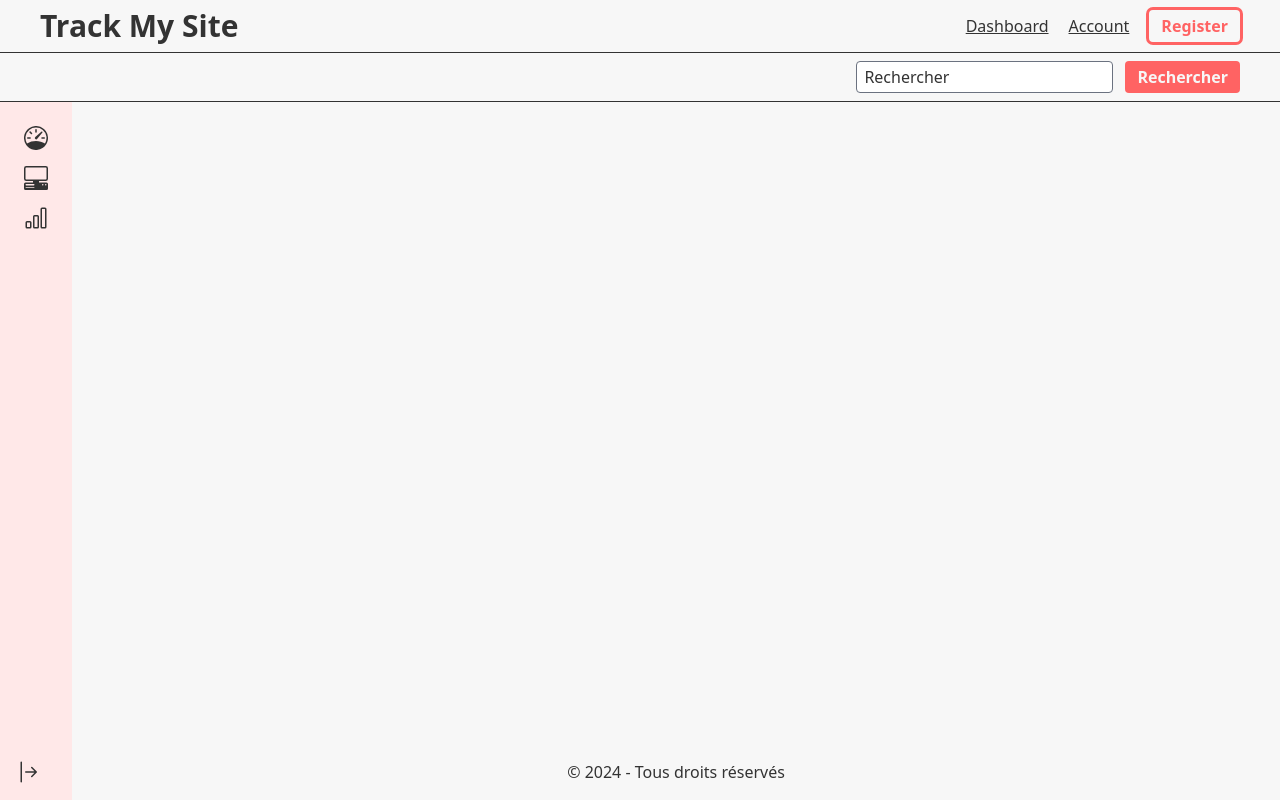
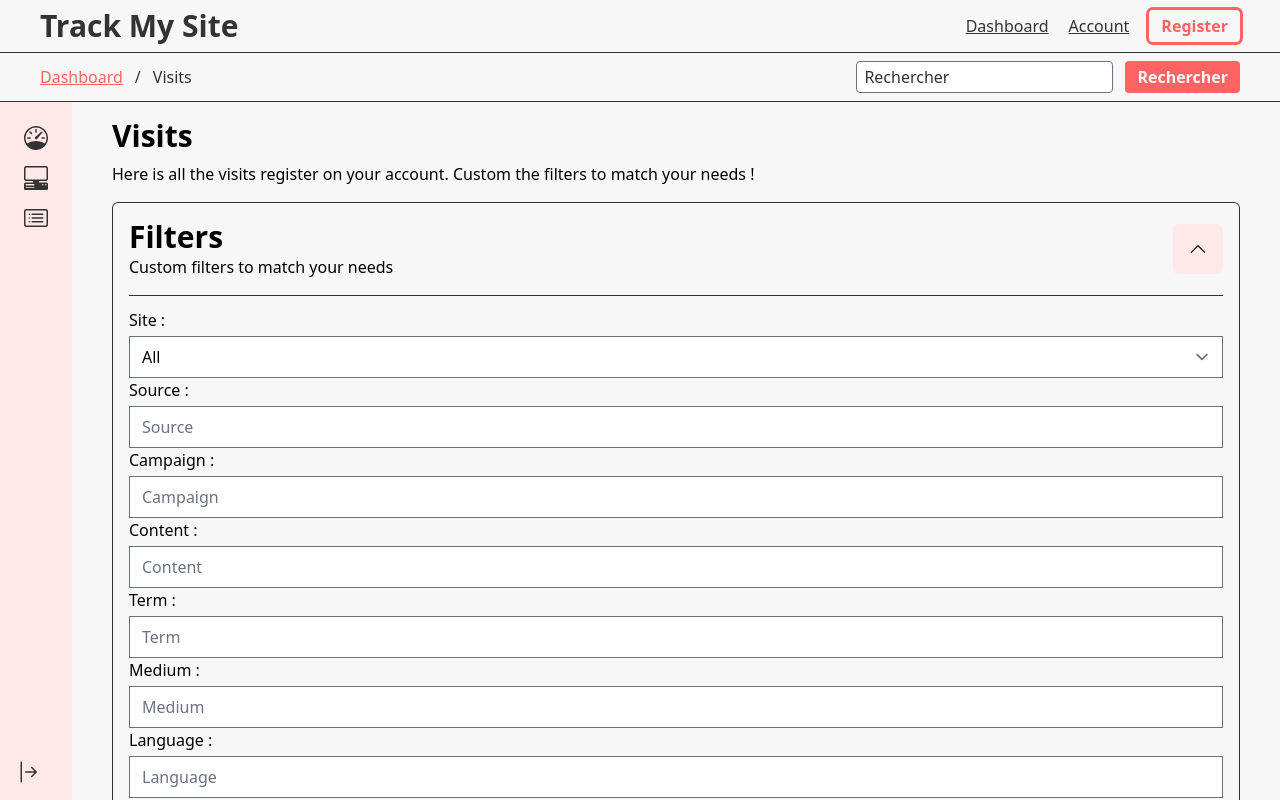
Before and after one commit to eliooooooo/Vue-Dashboard, a Vue app: page /visits in a window 1280 px wide. Built offline with nearby package versions, Linux system fonts and the light colour scheme.

Commit message:
Feat: archive visits

```diff
--- a/src/components/Aside.vue
+++ b/src/components/Aside.vue
@@ -18,9 +18,10 @@
                     </svg>
                     <span x-show="asideOpen" x-transition>Sites</span>
                 </router-link></li>
-                <li><router-link to="#">
-                    <svg xmlns="http://www.w3.org/2000/svg" width="24" height="24" fill="currentColor" class="bi bi-bar-chart" viewBox="0 0 16 16">
-                        <path d="M4 11H2v3h2zm5-4H7v7h2zm5-5v12h-2V2zm-2-1a1 1 0 0 0-1 1v12a1 1 0 0 0 1 1h2a1 1 0 0 0 1-1V2a1 1 0 0 0-1-1zM6 7a1 1 0 0 1 1-1h2a1 1 0 0 1 1 1v7a1 1 0 0 1-1 1H7a1 1 0 0 1-1-1zm-5 4a1 1 0 0 1 1-1h2a1 1 0 0 1 1 1v3a1 1 0 0 1-1 1H2a1 1 0 0 1-1-1z"/>
+                <li><router-link to="/visits">
+                    <svg xmlns="http://www.w3.org/2000/svg" width="24" height="24" fill="currentColor" class="bi bi-card-list" viewBox="0 0 16 16">
+                        <path d="M14.5 3a.5.5 0 0 1 .5.5v9a.5.5 0 0 1-.5.5h-13a.5.5 0 0 1-.5-.5v-9a.5.5 0 0 1 .5-.5zm-13-1A1.5 1.5 0 0 0 0 3.5v9A1.5 1.5 0 0 0 1.5 14h13a1.5 1.5 0 0 0 1.5-1.5v-9A1.5 1.5 0 0 0 14.5 2z"/>
+                        <path d="M5 8a.5.5 0 0 1 .5-.5h7a.5.5 0 0 1 0 1h-7A.5.5 0 0 1 5 8m0-2.5a.5.5 0 0 1 .5-.5h7a.5.5 0 0 1 0 1h-7a.5.5 0 0 1-.5-.5m0 5a.5.5 0 0 1 .5-.5h7a.5.5 0 0 1 0 1h-7a.5.5 0 0 1-.5-.5m-1-5a.5.5 0 1 1-1 0 .5.5 0 0 1 1 0M4 8a.5.5 0 1 1-1 0 .5.5 0 0 1 1 0m0 2.5a.5.5 0 1 1-1 0 .5.5 0 0 1 1 0"/>
                     </svg>
                     <span x-show="asideOpen" x-transition>Visits</span>
                 </router-link></li>
--- /dev/null
+++ b/src/components/Visits.vue
@@ -0,0 +1,67 @@
+<script setup>
+import { ref } from 'vue'
+import ContainerSimple from './ContainerSimple.vue';
+
+const visits = ref([
+    { id: 1, name: 'Google', page: 'index.html', source: 'FB', campaign: 'lancement', content: 'content', term:'google, search', medium:'email', language: 'fr', platform: 'Chrome'  },
+    { id: 2, name: 'Facebook', page: 'index.html', source: 'META', campaign: 'lancement', content: 'content', term:'google, search', medium:'email', language: 'fr', platform: 'Chrome'  },
+    { id: 4, name: 'LinkedIn', page: 'index.html', source: 'LI', campaign: 'lancement', content: 'content', term:'linkedin, search', medium:'social', language: 'en', platform: 'Safari'  },
+    { id: 3, name: 'Twitter', page: 'index.html', source: 'TW', campaign: 'lancement', content: 'content', term:'twitter, search', medium:'social', language: 'en', platform: 'Firefox'  },
+    { id: 1, name: 'Google', page: 'index.html', source: 'FB', campaign: 'lancement', content: 'content', term:'google, search', medium:'email', language: 'fr', platform: 'Chrome'  },
+    { id: 1, name: 'Google', page: 'index.html', source: 'FB', campaign: 'lancement', content: 'content', term:'google, search', medium:'email', language: 'fr', platform: 'Chrome'  },
+    { id: 4, name: 'LinkedIn', page: 'index.html', source: 'LI', campaign: 'lancement', content: 'content', term:'linkedin, search', medium:'social', language: 'en', platform: 'Safari'  },
+    { id: 5, name: 'Instagram', page: 'index.html', source: 'IG', campaign: 'lancement', content: 'content', term:'instagram, search', medium:'social', language: 'fr', platform: 'Edge'  }
+])
+
+
+</script>
+
+<template>
+    <div class="grid grid-cols-12 gap-4">
+        <div class="flex flex-col gap-2 col-span-12">
+            <h1>Visits</h1>
+            <p>Here is all the visits register on your account. Custom the filters to match your needs !</p>
+        </div>
+        <ContainerSimple title="Filters" desc="Custom filters to match your needs" :toggle="true" class="col-span-12">
+            <div>
+                <div class="flex flex-col gap-1">
+                    <label for="site">Site :</label>
+                    <select id="site" name="site">
+                        <option value="0" selected>All</option>
+                        <option value="1">Google</option>
+                        <option value="2">Facebook</option>
+                        <option value="3">Twitter</option>
+                    </select>
+                </div>
+                <div class="flex flex-col gap-1">
+                    <label for="source">Source :</label>
+                    <input type="text" id="source" name="source" placeholder="Source"/>
+                </div>
+                <div class="flex flex-col gap-1">
+                    <label for="campaign">Campaign :</label>
+                    <input type="text" id="campaign" name="campaign" placeholder="Campaign"/>
+                </div>
+                <div class="flex flex-col gap-1">
+                    <label for="content">Content :</label>
+                    <input type="text" id="content" name="content" placeholder="Content"/>
+                </div>
+                <div class="flex flex-col gap-1">
+                    <label for="term">Term :</label>
+                    <input type="text" id="term" name="term" placeholder="Term"/>
+                </div>
+                <div class="flex flex-col gap-1">
+                    <label for="medium">Medium :</label>
+                    <input type="text" id="medium" name="medium" placeholder="Medium"/>
+                </div>
+                <div class="flex flex-col gap-1">
+                    <label for="language">Language :</label>
+                    <input type="text" id="language" name="language" placeholder="Language"/>
+                </div>
+                <div class="flex flex-col gap-1">
+                    <label for="platform">Platform :</label>
+                    <input type="text" id="platform" name="platform" placeholder="Platform"/>
+                </div>
+            </div>
+        </ContainerSimple>
+    </div>
+</template>
--- a/src/router/index.js
+++ b/src/router/index.js
@@ -5,6 +5,7 @@ import Dashboard from '../components/Dashboard.vue'
 import Sites from '../components/Sites.vue'
 import Site from '../components/Site.vue'
 import Visit from '../components/Visit.vue'
+import Visits from '../components/Visits.vue'
 import Account from '../components/Account.vue'
 import CompanyRegister from '../components/CompanyRegister.vue'
 import Company from '../components/Company.vue'
@@ -112,6 +113,18 @@ const router = createRouter({
             }
         },
         {
+            path: '/visits',
+            name: 'visits',
+            component: Visits,
+            meta: {
+                title: 'Visits - Track My Site',
+                breadcrumb: [
+                    { name: 'Dashboard', link: '/' },
+                    { name: 'Visits' }
+                ]
+            }
+        },
+        {
             path: '/terms',
             name: 'terms'
         },
```
